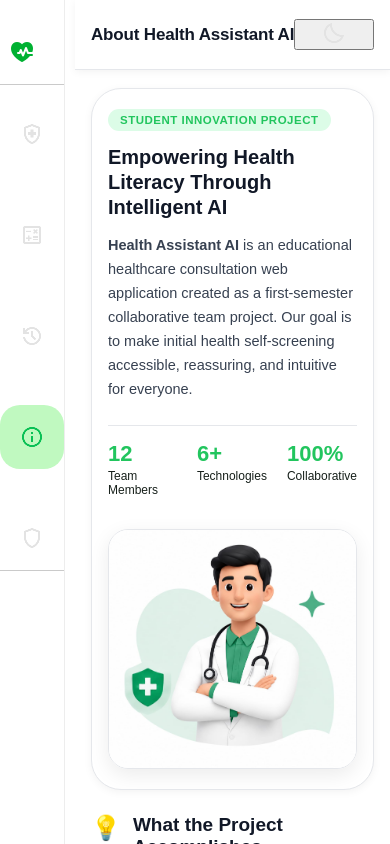
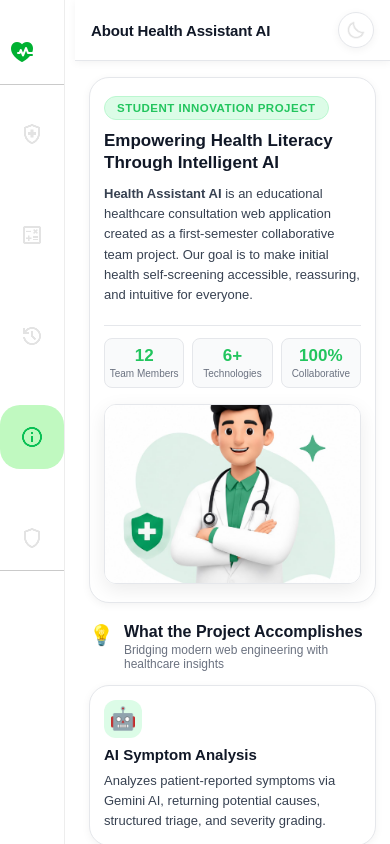
Before and after one commit to yash-data-tools/Health-Assistant-Vercel, a React (Vite) app in the folder Health-Assistant/Health-Assistance/: page /about in a window 390 px wide. Shown: the top 844 px of the page. Built offline with nearby package versions, Linux system fonts and the light colour scheme.

Commit message:
Refine About page header and add responsive phone UI

```diff
--- a/Health-Assistant/Health-Assistance/src/About.jsx
+++ b/Health-Assistant/Health-Assistance/src/About.jsx
@@ -3,7 +3,6 @@ import { Sidebar } from "./component/Sidebar";
 import "./styles/about.css";
 
 export function About() {
-  const [isMobileOpen, setIsMobileOpen] = useState(false);
   const [theme, setTheme] = useState("light");
 
   const toggleTheme = () => {
@@ -124,21 +123,12 @@ export function About() {
 
   return (
     <>
-      <Sidebar isMobileOpen={isMobileOpen} setIsMobileOpen={setIsMobileOpen} />
+      <Sidebar />
 
       <div className="about-container main-page">
         {/* Header Bar */}
         <header className="about-header">
           <div className="about-header-left">
-            <button
-              className="mobile-menu-btn"
-              onClick={() => setIsMobileOpen(true)}
-              aria-label="Open navigation menu"
-            >
-              <svg width="22" height="22" viewBox="0 0 24 24" fill="none" stroke="currentColor" strokeWidth="2">
-                <path d="M4 6h16M4 12h16M4 18h16" />
-              </svg>
-            </button>
             <div>
               <h1>About Health Assistant AI</h1>
               <p className="about-subtitle">The mission, engineering, and student team behind the application</p>
@@ -146,7 +136,7 @@ export function About() {
           </div>
 
           <button
-            className="light-dark-mode about-theme-toggle"
+            className="about-theme-toggle"
             onClick={toggleTheme}
             title={`Switch to ${theme === 'dark' ? 'light' : 'dark'} mode`}
             aria-label="Toggle theme"
--- a/Health-Assistant/Health-Assistance/src/styles/about.css
+++ b/Health-Assistant/Health-Assistance/src/styles/about.css
@@ -1,6 +1,31 @@
 /* ========================================================
    About Page Styles (Clinical & Responsive)
    ======================================================== */
+
+:root {
+  --header-bg: #ffffff;
+  --text-muted: #6b7280;
+  --primary-border: #bbf7d0;
+  --disclaimer-bg: #fef2f2;
+  --disclaimer-border: #fecaca;
+  --disclaimer-text: #991b1b;
+}
+
+[data-theme="dark"] {
+  --background: #0f172a;
+  --header-bg: #1e293b;
+  --card: #1e293b;
+  --card-hover: #334155;
+  --text: #f8fafc;
+  --text-secondary: #cbd5e1;
+  --text-muted: #94a3b8;
+  --border: #334155;
+  --primary-light: rgba(34, 197, 94, 0.15);
+  --primary-border: rgba(34, 197, 94, 0.3);
+  --disclaimer-bg: rgba(239, 68, 68, 0.1);
+  --disclaimer-border: rgba(239, 68, 68, 0.25);
+  --disclaimer-text: #fca5a5;
+}
 
 .about-container {
   min-height: 100vh;
@@ -30,8 +55,36 @@
   gap: 16px;
 }
 
-.mobile-menu-btn {
-  display: none;
+.about-theme-toggle {
+  width: 40px;
+  height: 40px;
+  border-radius: 50%;
+  border: 1px solid var(--border);
+  background-color: var(--card);
+  display: flex;
+  align-items: center;
+  justify-content: center;
+  cursor: pointer;
+  padding: 0;
+  flex-shrink: 0;
+  transition: all 0.2s ease;
+  box-shadow: var(--shadow-sm);
+}
+
+.about-theme-toggle:hover {
+  background-color: var(--card-hover);
+  border-color: var(--primary);
+  transform: scale(1.05);
+}
+
+.about-theme-toggle:active {
+  transform: scale(0.95);
+}
+
+.theme-toggle-img {
+  width: 22px;
+  height: 22px;
+  display: block;
 }
 
 .about-header h1 {
@@ -504,44 +557,185 @@
 
 @media (max-width: 768px) {
   .about-header {
-    padding: 0 16px;
-    height: 70px;
+    padding: 12px 16px;
+    height: auto;
+    min-height: 60px;
   }
 
   .about-header h1 {
-    font-size: 17px;
+    font-size: 16px;
   }
 
   .about-subtitle {
     display: none;
   }
 
+  .about-theme-toggle {
+    width: 36px;
+    height: 36px;
+  }
+
+  .theme-toggle-img {
+    width: 20px;
+    height: 20px;
+  }
+
   .about-content {
-    padding: 18px 16px 85px 16px;
-    gap: 24px;
+    padding: 16px 14px 75px 14px;
+    gap: 20px;
   }
 
   .about-hero-card {
-    padding: 20px 16px;
+    padding: 18px 14px;
+    border-radius: var(--radius-lg);
+  }
+
+  .about-hero-grid {
+    grid-template-columns: 1fr;
+    gap: 16px;
+  }
+
+  .about-hero-text {
+    gap: 10px;
   }
 
   .about-hero-text h2 {
+    font-size: 18px;
+    line-height: 1.3;
+  }
+
+  .about-hero-text p {
+    font-size: 13px;
+    line-height: 1.55;
+  }
+
+  .hero-stats {
+    display: grid;
+    grid-template-columns: repeat(3, 1fr);
+    gap: 8px;
+    padding-top: 12px;
+  }
+
+  .stat-box {
+    text-align: center;
+    background: var(--card-hover);
+    padding: 8px 4px;
+    border-radius: var(--radius-sm);
+    border: 1px solid var(--border);
+  }
+
+  .stat-num {
+    font-size: 17px;
+  }
+
+  .stat-label {
+    font-size: 10px;
+  }
+
+  .about-hero-image-wrapper {
+    height: 180px;
+    max-height: 180px;
+    border-radius: var(--radius-md);
+  }
+
+  .about-hero-img {
+    height: 180px;
+    object-fit: cover;
+  }
+
+  .about-section {
+    gap: 14px;
+  }
+
+  .section-title-wrapper {
+    gap: 10px;
+  }
+
+  .section-icon {
     font-size: 20px;
+  }
+
+  .section-title-wrapper h2 {
+    font-size: 16px;
+  }
+
+  .section-subtitle {
+    font-size: 12px;
   }
 
   .features-grid {
     grid-template-columns: 1fr;
+    gap: 10px;
+  }
+
+  .feature-card {
+    padding: 14px;
+    gap: 8px;
+  }
+
+  .feature-icon {
+    width: 38px;
+    height: 38px;
+    font-size: 22px;
   }
 
   .leaders-grid {
     grid-template-columns: 1fr;
+    gap: 12px;
+  }
+
+  .leader-card {
+    padding: 16px 14px;
+    gap: 10px;
+  }
+
+  .leader-avatar {
+    width: 44px;
+    height: 44px;
+    font-size: 15px;
+  }
+
+  .leader-name {
+    font-size: 16px;
   }
 
   .team-grid {
     grid-template-columns: 1fr;
+    gap: 10px;
+  }
+
+  .team-card {
+    padding: 12px 14px;
+  }
+
+  .tech-grid {
+    grid-template-columns: repeat(2, 1fr);
+    gap: 8px;
+  }
+
+  .tech-card {
+    padding: 10px 12px;
+  }
+
+  .about-disclaimer-card {
+    padding: 16px 14px;
+  }
+
+  .about-disclaimer-card p {
+    font-size: 12px;
+  }
+}
+
+@media (max-width: 480px) {
+  .about-header h1 {
+    font-size: 15px;
   }
 
   .tech-grid {
     grid-template-columns: 1fr;
   }
+
+  .about-hero-text h2 {
+    font-size: 17px;
+  }
 }
```
